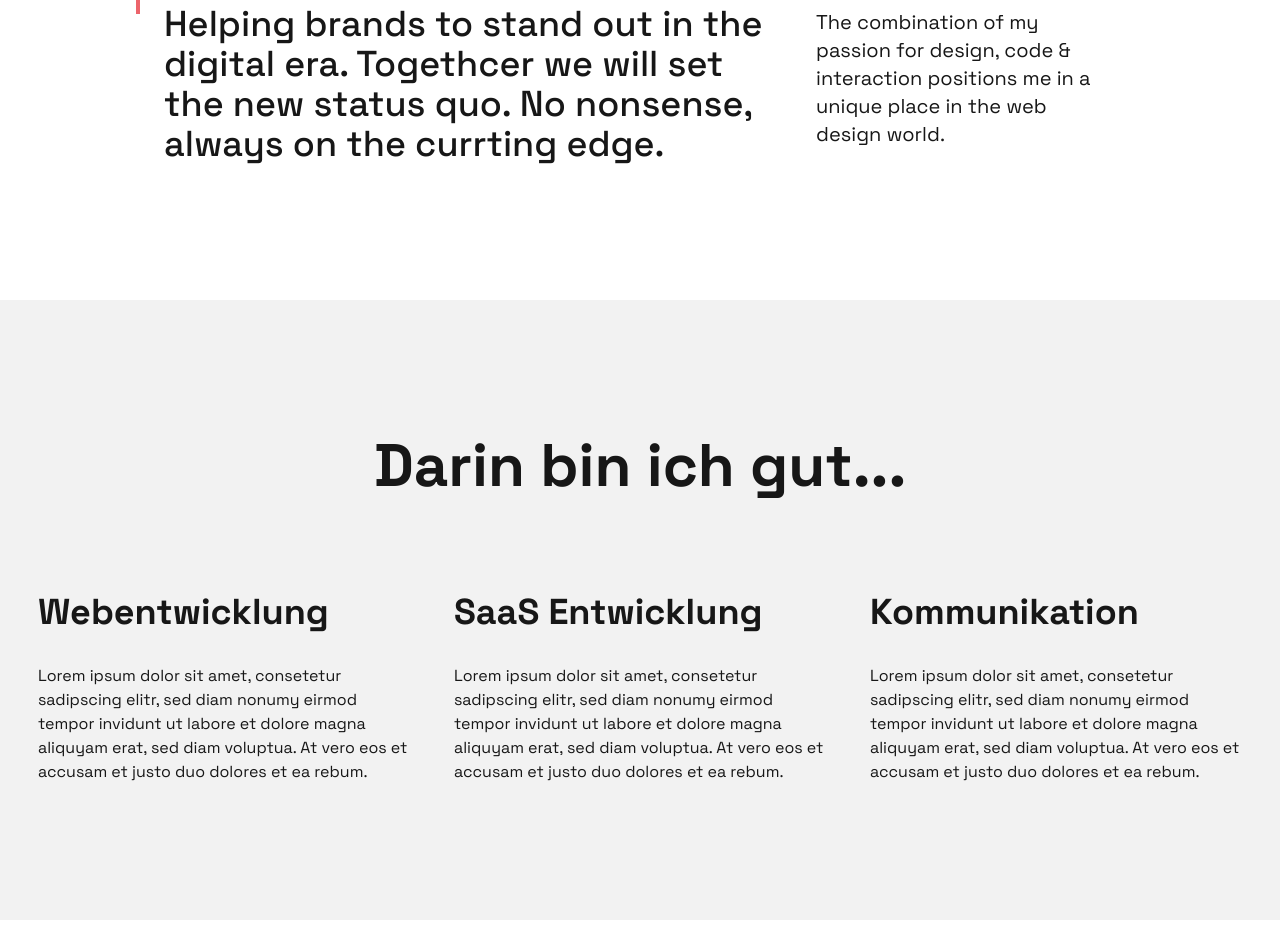
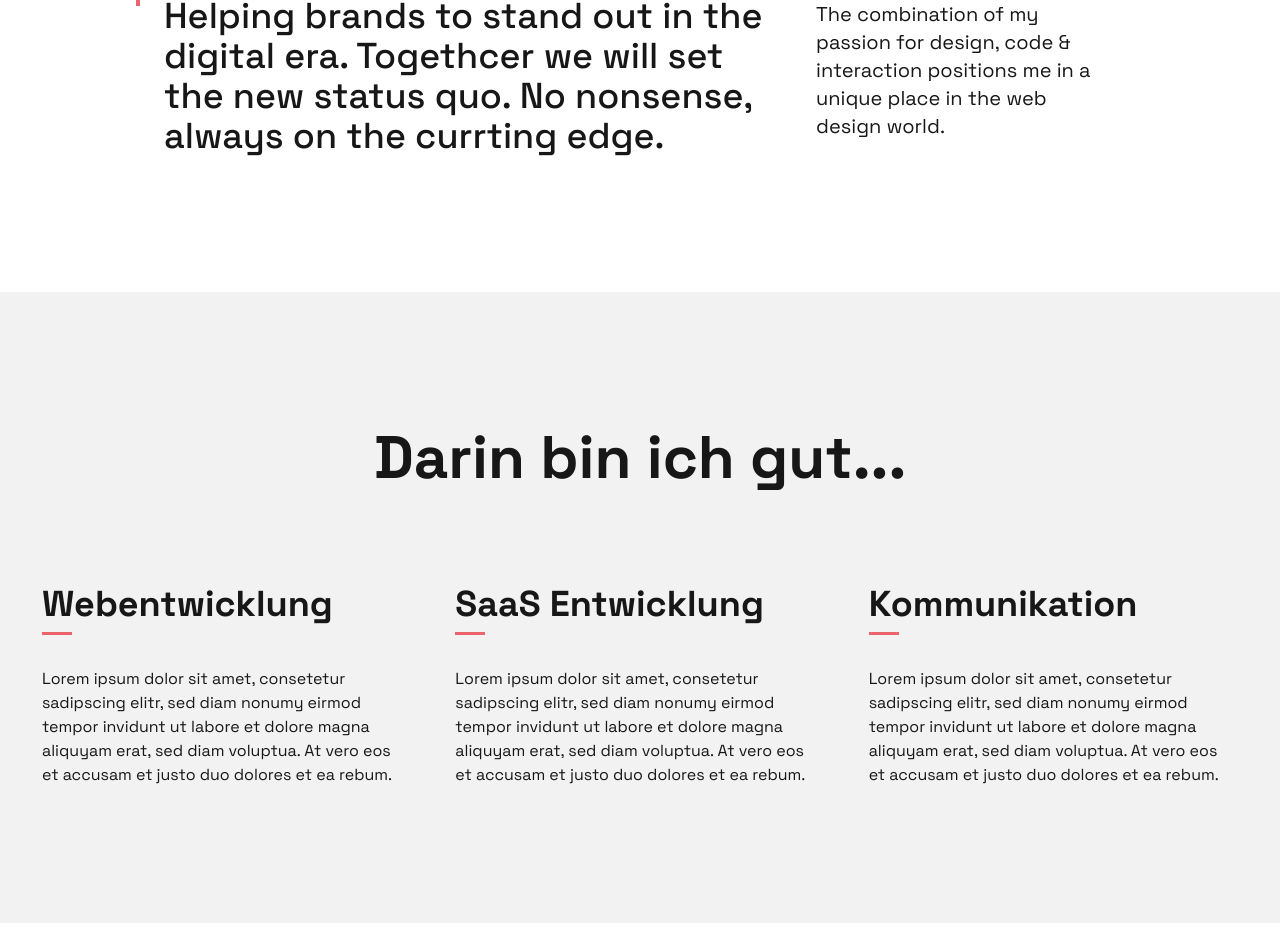
Before and after one commit to MrDigii/portfolio-web, a Next.js app: page / in a window 1280 px wide. Shown: the part 872-1824 px from the top of the page. Built offline with nearby package versions, Linux system fonts and the light colour scheme.

Commit message:
fix: improving skills list

```diff
--- a/app/page.tsx
+++ b/app/page.tsx
@@ -32,7 +32,7 @@ export default function Home() {
                 <TwoUp
                     text="Helping brands to stand out in the digital era. Togethcer we will set the new status quo. No nonsense, always on the currting edge."
                     aside="The combination of my passion for design, code & interaction positions me in a unique place in the web design world."
-                    className="pt-0 md:pt-12"
+                    className="pt-0 md:pt-10"
                 />
                 <Skills
                     background="medium"
--- a/components/sections/Skills.tsx
+++ b/components/sections/Skills.tsx
@@ -1,7 +1,6 @@
 import { FC } from 'react';
 import Section, { BgMode } from '../base/Section';
 import Wrapper from '../base/Wrapper';
-import { cn } from '@/lib/utils';
 import Heading from '../typography/Heading';
 import { isValidArray } from '@/lib/arrays';
 
@@ -26,16 +25,19 @@ const Skills: FC<{ title?: string; items?: Skill[]; background?: BgMode }> = ({
                 {isValidArray(items, false) && (
                     <ul
                         aria-label="Skill list"
-                        className="flex flex-wrap flex-col justify-center md:flex-row gap-11"
+                        className="flex flex-wrap flex-col items-center justify-center md:flex-row gap-11"
                     >
                         {items.map((item, i) => (
                             <li
                                 key={i}
-                                className="space-y-8 flex-[0_0_48%] xl:flex-[0_0_30%] xl:min-w-92.5"
+                                className="space-y-8 max-w-125 md:w-[calc(50%-2.75rem)] xl:w-[calc(33.333%-2.75rem)]"
                             >
                                 {item.title && (
-                                    <Heading size="heading-3">
-                                        {item.title}
+                                    <Heading
+                                        size="heading-3"
+                                        className="after:block after:w-7.5 after:h-0.75 after:bg-primary after:mt-2"
+                                    >
+                                        <span>{item.title}</span>
                                     </Heading>
                                 )}
                                 {item.text && (
```
